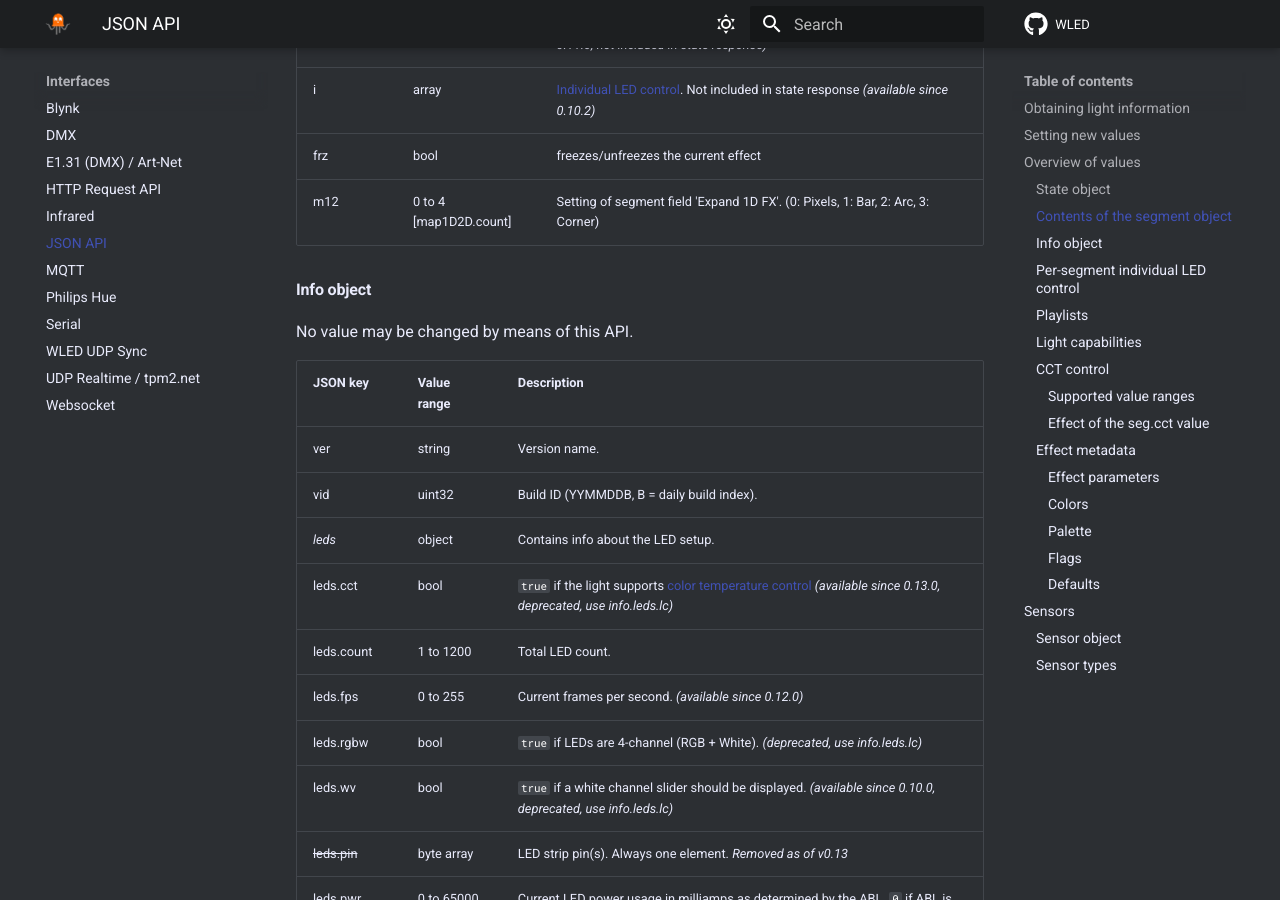
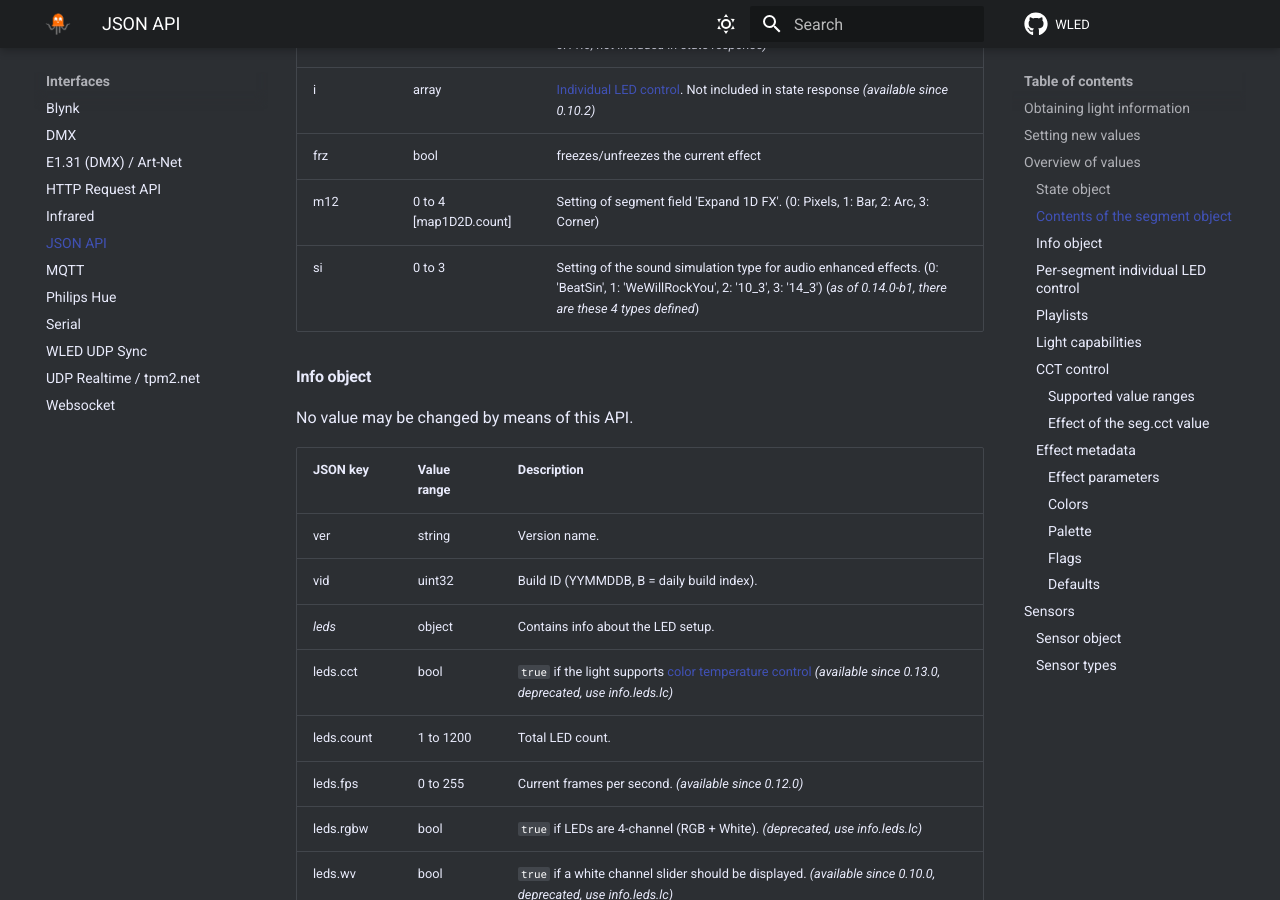
Before and after one commit to Aircoookie/WLED-Docs, an MkDocs documentation site: the page built from docs/interfaces/json-api.md, in a window 1280 px wide and 900 px high, scrolled down 6415 px. Built offline with MkDocs 1.6.1 and Material for MkDocs 9.7.7, drawn with Linux system fonts in a browser that asks for light colours; comment, search, counter and statistics services are not loaded.

Commit message:
Added 'si' segment based on WLED code in util.cpp

```diff
--- a/docs/interfaces/json-api.md
+++ b/docs/interfaces/json-api.md
@@ -186,6 +186,7 @@ ly | `20bbbtttt`: 200002700 - 201006500 | Loxone brightness and color temperatur
 i | array | [Individual LED control](#per-segment-individual-led-control). Not included in state response _(available since 0.10.2)_
 frz | bool | freezes/unfreezes the current effect
 m12 | 0 to 4 [map1D2D.count] | Setting of segment field 'Expand 1D FX'. (0: Pixels, 1: Bar, 2: Arc, 3: Corner)
+si | 0 to 3 | Setting of the sound simulation type for audio enhanced effects. (0: 'BeatSin', 1: 'WeWillRockYou', 2: '10_3', 3: '14_3') (_as of 0.14.0-b1, there are these 4 types defined_)
 
 #### Info object
 
```
